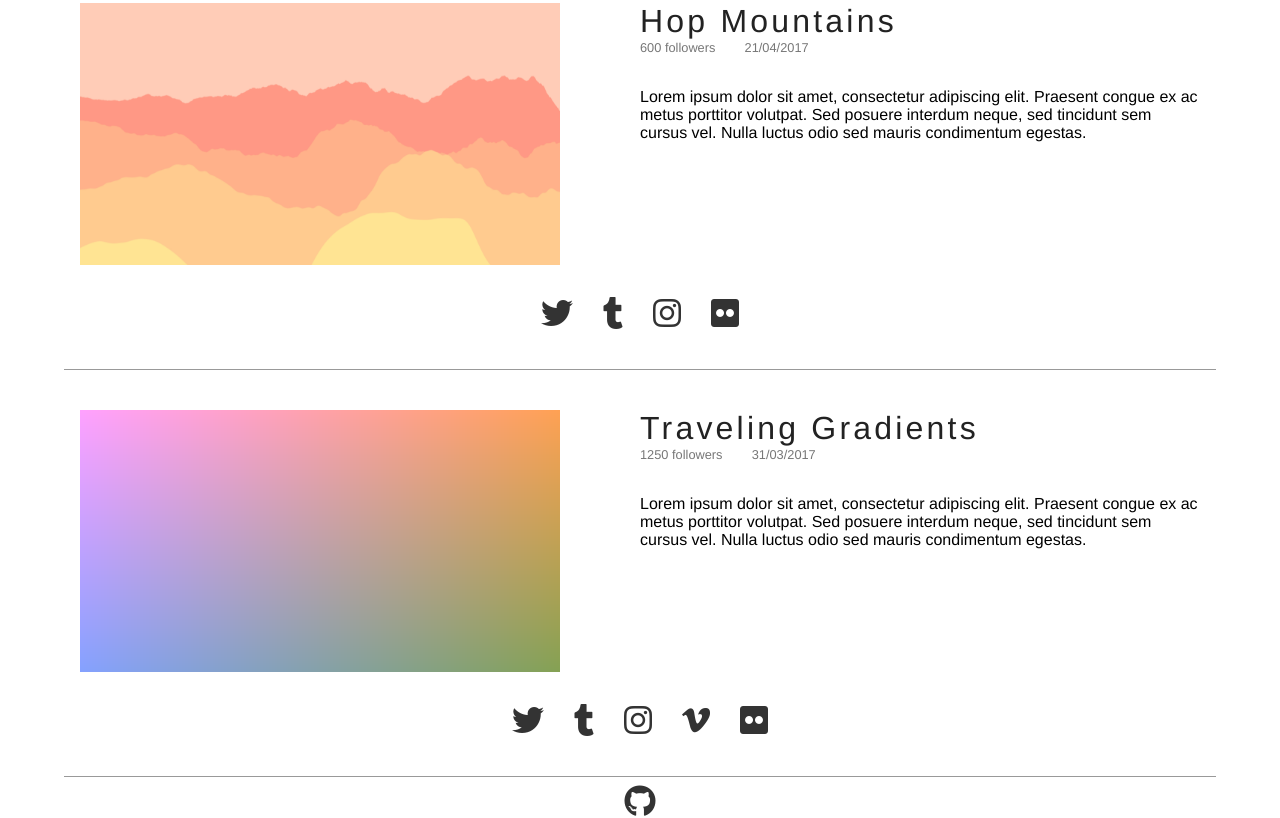
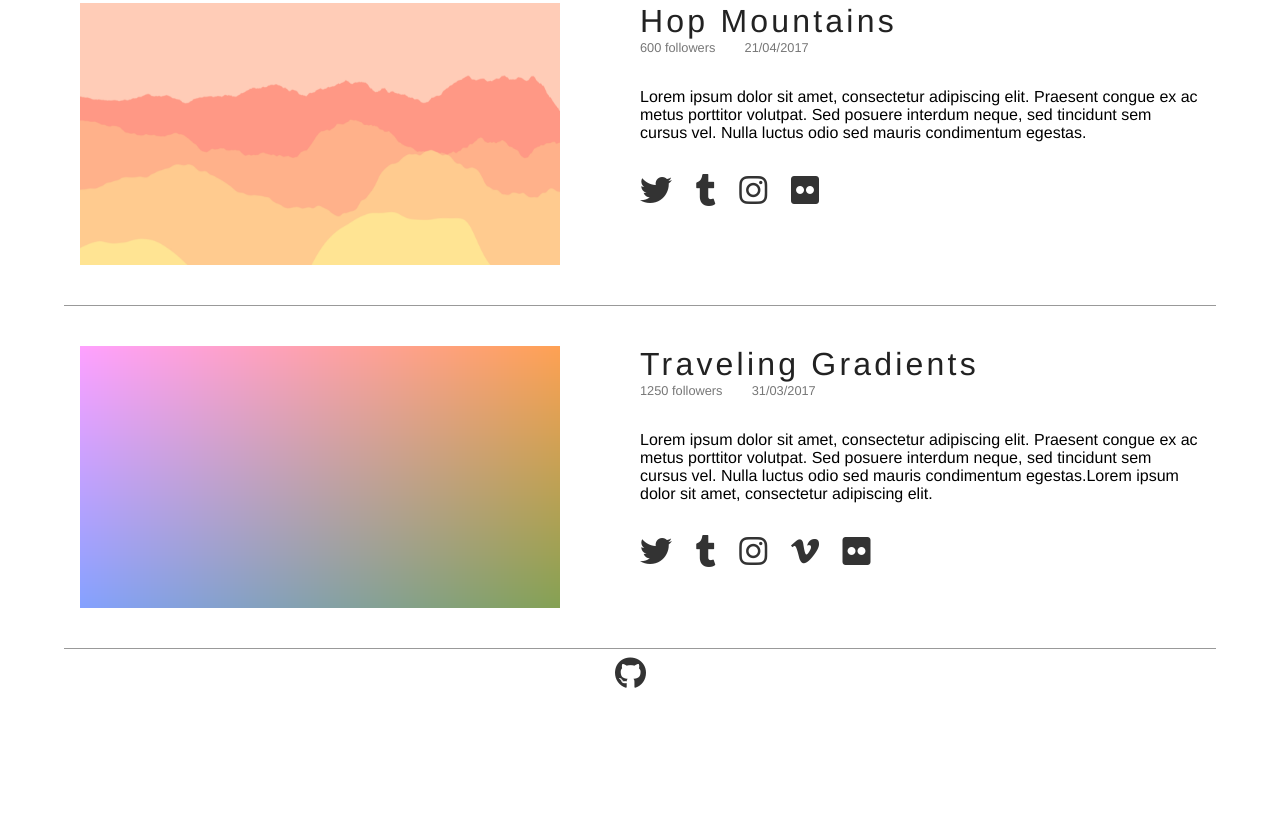
Before and after one commit to BauData/baudata.github.io, a website: page index.html in a window 1280 px wide. Shown: the part 782-1600 px from the top of the page. After the commit the page ends 1472 px from the top, so only its background shows below. Drawn offline with Linux system fonts and the light colour scheme.

Commit message:
changing style sorry

```diff
--- a/index.html
+++ b/index.html
@@ -62,7 +62,6 @@
 					<a href="chupa">
 		  				<p class="articleIntro">Lorem ipsum dolor sit amet, consectetur adipiscing elit. Praesent congue ex ac metus porttitor volutpat. Sed posuere interdum neque, sed tincidunt sem cursus vel. Nulla luctus odio sed mauris condimentum egestas.</p>
 		  			</a>
-		  		</div>
 		  			<div class="social">
 						<a href="https://twitter.com/BauLandscape" target="_blank" class="iconlink">
 							<i class="iconfa fa fa-twitter fa-2x"></i>
@@ -76,6 +75,7 @@
 						<a href="https://www.flickr.com/photos/baudata666/" target="_blank" class="iconlink">
 							<i class="iconfa fa fa-flickr fa-2x"></i>
 						</a>
+			  		</div>
 		  		</div>
 			</article>
 		</section>
@@ -95,9 +95,8 @@
 						<span class="articleView">1250 followers</span> <span class="articleDate">31/03/2017</span>
 					</div>
 		  			<a href="chupa">
-		  				<p class="articleIntro">Lorem ipsum dolor sit amet, consectetur adipiscing elit. Praesent congue ex ac metus porttitor volutpat. Sed posuere interdum neque, sed tincidunt sem cursus vel. Nulla luctus odio sed mauris condimentum egestas.</p>
+		  				<p class="articleIntro">Lorem ipsum dolor sit amet, consectetur adipiscing elit. Praesent congue ex ac metus porttitor volutpat. Sed posuere interdum neque, sed tincidunt sem cursus vel. Nulla luctus odio sed mauris condimentum egestas.Lorem ipsum dolor sit amet, consectetur adipiscing elit.</p>
 		  			</a>
-		  		</div>
 		  			<div class="social">
 						<a href="https://twitter.com/BauData3" target="_blank" class="iconlink">
 							<i class="iconfa fa fa-twitter fa-2x"></i>
@@ -115,6 +114,7 @@
 							<i class="iconfa fa fa-flickr fa-2x"></i>
 						</a>
 			  		</div>
+		  		</div>
 			</article>
 		</section>
 		<hr>
--- a/src/css/style.css
+++ b/src/css/style.css
@@ -177,7 +177,7 @@ footer {
 }
 
 .iconfa {
-	padding: 0 .4em;
+	padding-right: .6em;
 }
 
 .content {
@@ -236,9 +236,7 @@ footer {
 }
 
 .social {
-    clear: both;
     padding-top: 2em;
-    text-align: center;
 }
 
 .modal {
@@ -296,6 +294,9 @@ footer {
 	.article {
 		padding: 2em 1em 0 1em;
 	}
+	.social {
+		text-align: center;
+	}
 }
 
 @media screen and (max-width: 32.5em) {
```
Also changed, not shown: dist/css/style.css. Lines whose indentation alone changed are shown as unchanged.
